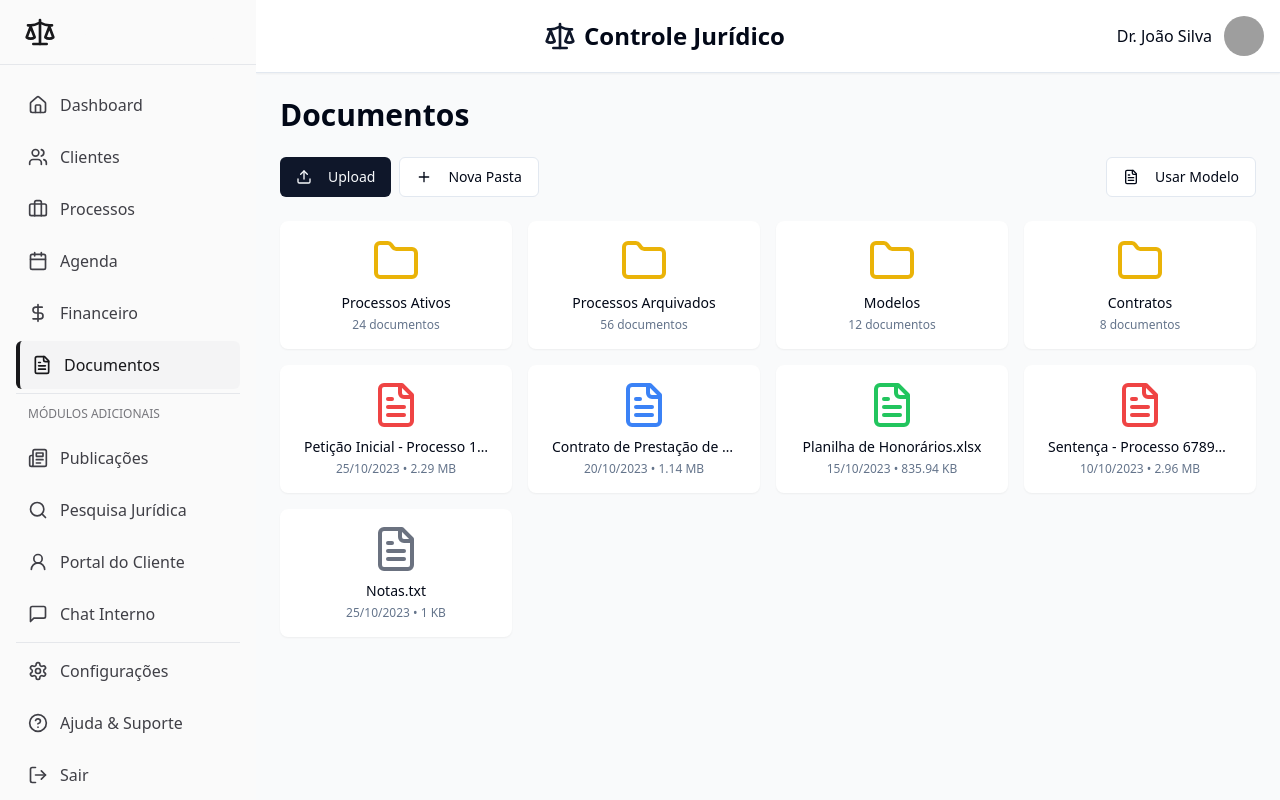
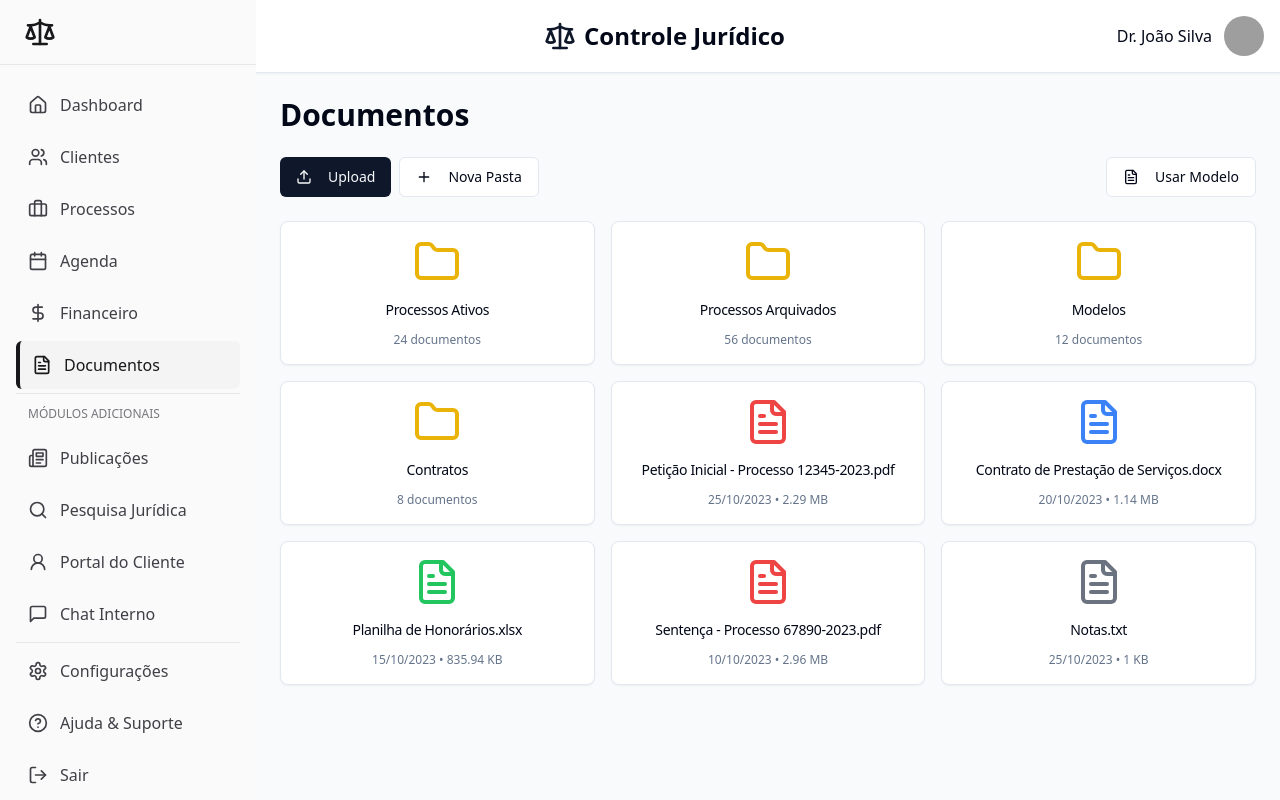
Before and after one commit to appjuridicoo/juridico-app, a React (Vite) app: page /documents in a window 1280 px wide. Built offline with nearby package versions, Linux system fonts and the light colour scheme; grey boxes are pictures that could not be loaded.

Commit message:
[dyad] wrote 1 file(s)

```diff
--- a/src/pages/DocumentsPage.tsx
+++ b/src/pages/DocumentsPage.tsx
@@ -10,6 +10,7 @@ import { Folder, FileText, Upload, Plus, FileEdit, Trash, File, Pencil } from 'l
 import { useDataStorage, DocumentItem } from '@/hooks/use-data-storage';
 import { toast } from 'sonner';
 import { cn } from '@/lib/utils';
+import { Card, CardContent, CardHeader, CardTitle } from '@/components/ui/card'; // Importar Card components
 
 const formatFileSize = (bytes: number) => {
   if (bytes === 0) return '0 Bytes';
@@ -268,12 +269,13 @@ const DocumentsPage: React.FC = () => {
         onChange={handleFileChange}
       />
 
-      <div className="grid grid-cols-1 sm:grid-cols-2 md:grid-cols-3 lg:grid-cols-4 gap-4">
+      <div className="grid grid-cols-1 sm:grid-cols-2 lg:grid-cols-3 gap-4"> {/* Ajustado para 3 colunas em telas grandes */}
         {data.documents.map(item => (
-          <div
+          <Card
             key={item.id}
-            className="relative bg-card p-4 rounded-lg shadow-sm flex flex-col items-center text-center group hover:bg-accent/50 transition-colors"
+            className="relative flex flex-col items-center text-center group hover:bg-accent/50 transition-colors p-4"
           >
+            <CardHeader className="p-0 pb-2 flex flex-col items-center">
               {item.type === 'folder' ? (
                 <Folder className="h-12 w-12 text-yellow-500 mb-2" />
               ) : (
@@ -290,11 +292,12 @@ const DocumentsPage: React.FC = () => {
                   />
                 </form>
               ) : (
-              <span className="font-medium text-sm truncate w-full px-2">{item.name}</span>
+                <CardTitle className="font-medium text-sm truncate w-full px-2">{item.name}</CardTitle>
               )}
-            <span className="text-xs text-muted-foreground mt-1">
+            </CardHeader>
+            <CardContent className="p-0 text-xs text-muted-foreground mt-1">
               {item.type === 'folder' ? `${item.count} documentos` : `${item.date ? new Date(item.date).toLocaleDateString('pt-BR') : ''} • ${formatFileSize(item.size || 0)}`}
-            </span>
+            </CardContent>
 
             <div className="absolute top-2 right-2 flex gap-1 opacity-0 group-hover:opacity-100 transition-opacity">
               <Button variant="ghost" size="icon" className="h-7 w-7" onClick={() => handleRenameClick(item)}>
@@ -309,7 +312,7 @@ const DocumentsPage: React.FC = () => {
                 <Trash className="h-4 w-4" />
               </Button>
             </div>
-          </div>
+          </Card>
         ))}
       </div>
 
```
Lines whose indentation alone changed are shown as unchanged.
